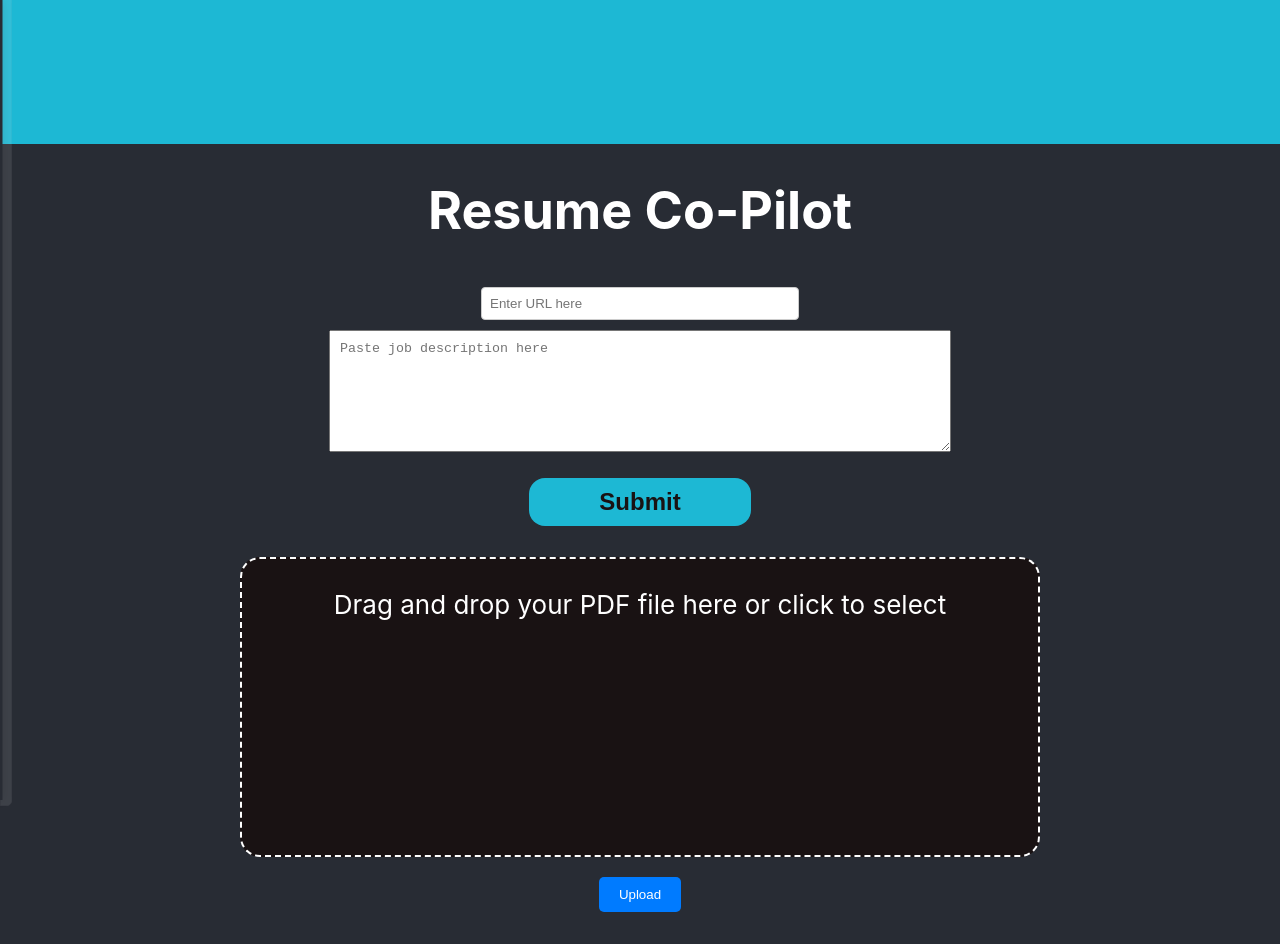
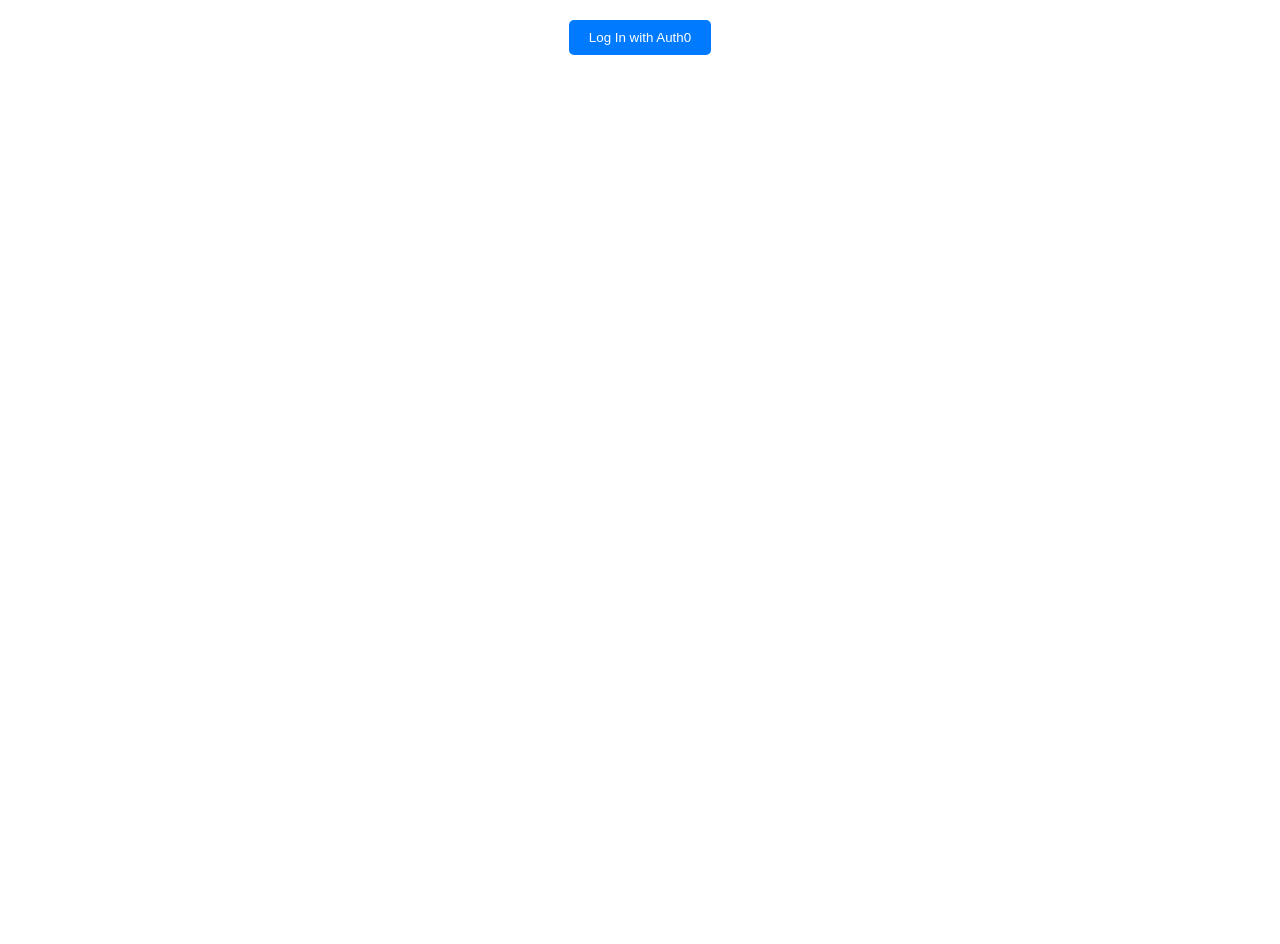
Before and after one commit to CSI4999-Team/CSI4999-Org-Repo, a React (Create React App) app in the folder resume-copilot/: page / in a window 1280 px wide. After the commit the page ends 800 px from the top, so only its background shows below. Built offline with nearby package versions, Linux system fonts and the light colour scheme.

Commit message:
SCRUM-55 Initial Commit - Attempted to add basic Auth0 config

```diff
--- a/resume-copilot/package.json
+++ b/resume-copilot/package.json
@@ -3,6 +3,7 @@
   "version": "0.1.0",
   "private": true,
   "dependencies": {
+    "@auth0/auth0-react": "^2.2.4",
     "@testing-library/jest-dom": "^5.17.0",
     "@testing-library/react": "^13.4.0",
     "@testing-library/user-event": "^13.5.0",
--- a/resume-copilot/src/App.js
+++ b/resume-copilot/src/App.js
@@ -3,12 +3,16 @@ import LeftBar from "./components/LeftBar";
 import UploadForm from './components/UploadForm';
 import ReactMarkdown from 'react-markdown';
 import "./App.css";
+import Login from './components/Login';
+
 
 function App() {
   const [selectedFile, setSelectedFile] = useState(null);
   const [jobDescription, setJobDescription] = useState("");
-  const [analysisResult, setAnalysisResult] = useState(""); // New state for analysis result
+  const [analysisResult, setAnalysisResult] = useState(""); // state for analysis result
   const [sidebarOpen, setSidebarOpen] = useState(false);
+  const [isLoggedIn, setIsLoggedIn] = useState(false); // New state to manage login status
+
 
   const handleFileChange = (event) => {
     setSelectedFile(event.target.files[0]);
@@ -43,6 +47,11 @@ function App() {
       }
     }, 50);
   };
+
+// check login
+  if (!isLoggedIn) {
+    return <Login onLoginSuccess={() => setIsLoggedIn(true)} />;
+  }
 
   return (
     <div className="App">
--- /dev/null
+++ b/resume-copilot/src/components/Login.js
@@ -0,0 +1,18 @@
+import React from "react";
+import { useAuth0 } from "@auth0/auth0-react";
+
+const Login = () => {
+  const { loginWithRedirect } = useAuth0();
+
+  return (
+    <div className="login-container">
+      {/* Include any additional markup for your login page here */}
+      <button onClick={() => loginWithRedirect()} className="login-button">
+        Log In with Auth0
+      </button>
+      {/* You can add more buttons for other login methods here */}
+    </div>
+  );
+};
+
+export default Login;
--- a/resume-copilot/src/index.js
+++ b/resume-copilot/src/index.js
@@ -1,17 +1,25 @@
 import React from 'react';
 import ReactDOM from 'react-dom/client';
+import { Auth0Provider } from '@auth0/auth0-react'; // Import Auth0Provider
 import './index.css';
 import App from './App';
 import reportWebVitals from './reportWebVitals';
 
+// Replace these values with your Auth0 domain and client ID
+const auth0Domain = 'dev-6gb5dj5y00rbgay1.us.auth0.com';
+const auth0ClientId = 'Y0z6QmLbwaEgcH9CtnVaVKqxG9gIskTp';
+
 const root = ReactDOM.createRoot(document.getElementById('root'));
 root.render(
   <React.StrictMode>
-    <App />
+    <Auth0Provider
+      domain={auth0Domain}
+      clientId={auth0ClientId}
+      redirectUri={window.location.origin}
+    >
+      <App />
+    </Auth0Provider>
   </React.StrictMode>
 );
 
-// If you want to start measuring performance in your app, pass a function
-// to log results (for example: reportWebVitals(console.log))
-// or send to an analytics endpoint. Learn more: https://bit.ly/CRA-vitals
 reportWebVitals();
```
Also changed, not shown: 2 other files (tests, documents, lock files or other folders).
